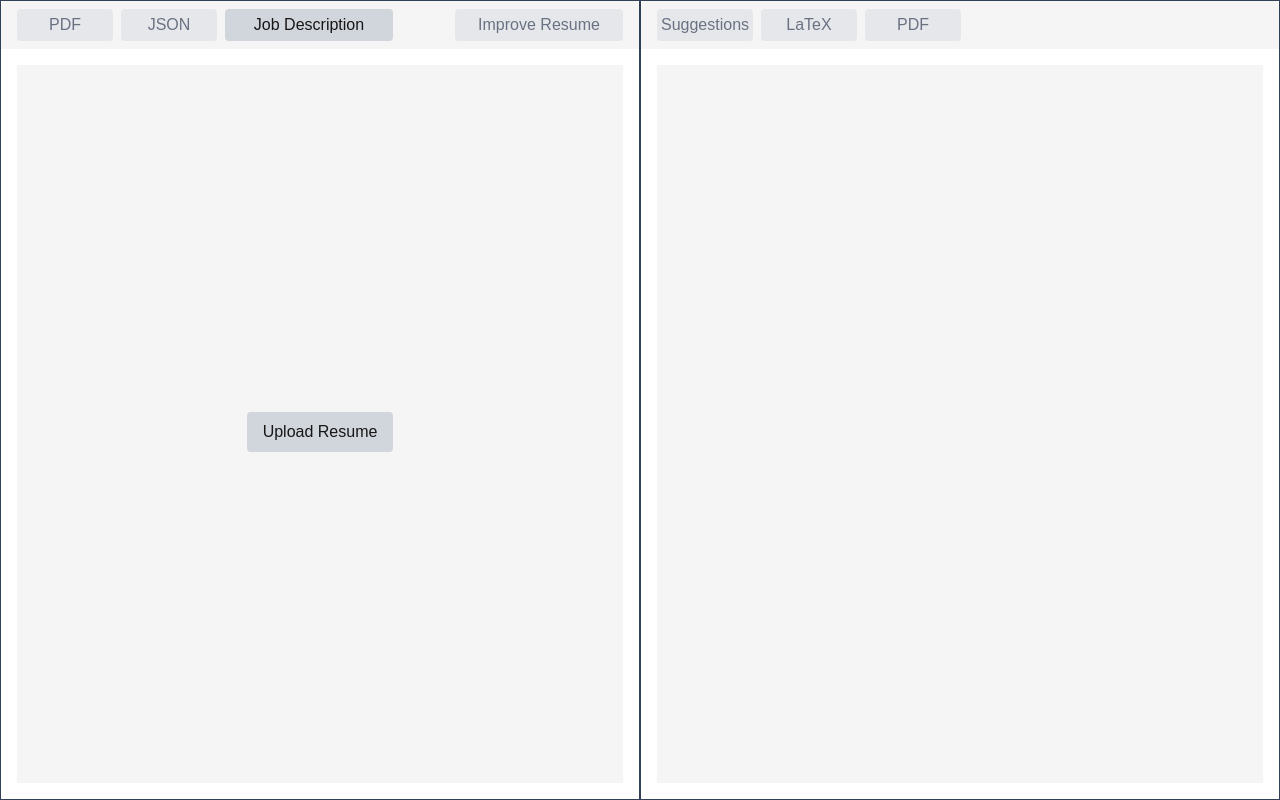
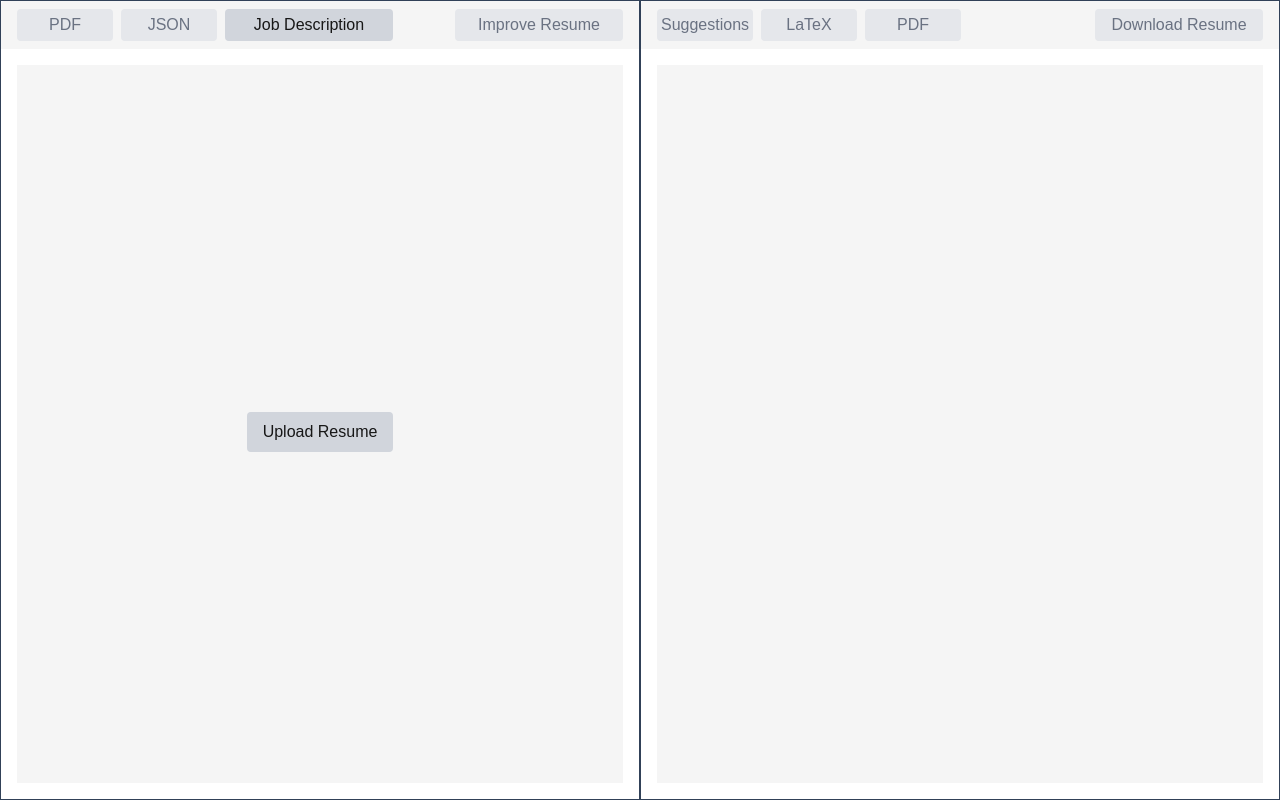
Before and after one commit to SCWinter259/PeakCV, a Next.js app in the folder peakcv/: page / in a window 1280 px wide. Built offline with nearby package versions, Linux system fonts and the light colour scheme.

Commit message:
added download func

```diff
--- a/peakcv/src/components/After.tsx
+++ b/peakcv/src/components/After.tsx
@@ -31,7 +31,20 @@ const After = ({ loadingAfter }: IAfter) => {
     setConfirmJsonFormat(false);
     setSelectedMode('Suggestions');
     dispatch(setGeneratedLatex(''));
+    setFile(null);
   }, [improvementsJson]);
+
+  const handleDownloadClick = () => {
+    if(file) {
+      const url = window.URL.createObjectURL(file);
+      const link = document.createElement("a");
+      link.href = url;
+      link.setAttribute("download", "Resume_new.pdf");
+      document.body.appendChild(link);
+      link.click();
+      link.remove();
+    }
+  }
 
   return (
     <div className="flex flex-col h-screen w-1/2 border-1 border-slate-700">
@@ -72,6 +85,19 @@ const After = ({ loadingAfter }: IAfter) => {
             PDF
           </button>
         </div>
+        <div className="flex ml-auto mr-4">
+          <button
+            onClick={handleDownloadClick}
+            disabled={!file}
+            className={`w-42 my-1 p-1 rounded ${
+              file
+                ? 'bg-green-500 hover:bg-green-600'
+                : 'bg-gray-200 dark:bg-gray-800 text-gray-500 dark:text-gray-400 cursor-not-allowed'
+            }`}
+          >
+            Download Resume
+          </button>
+        </div>
       </div>
       <div className="flex w-full flex-1 p-4 overflow-auto">
         <div className="flex items-center h-full w-full bg-neutral-100 dark:bg-neutral-900">
```
